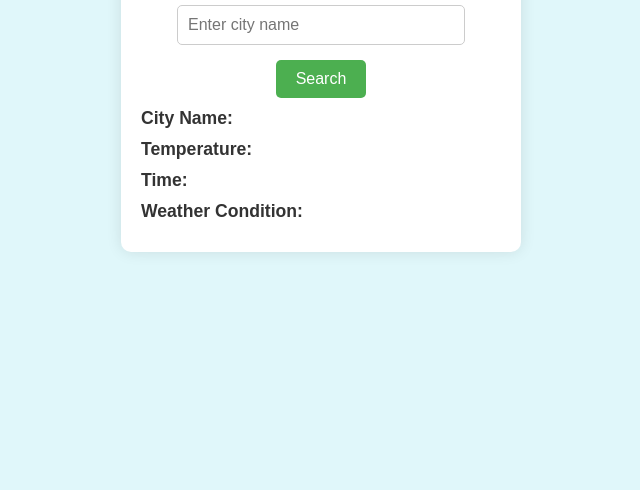
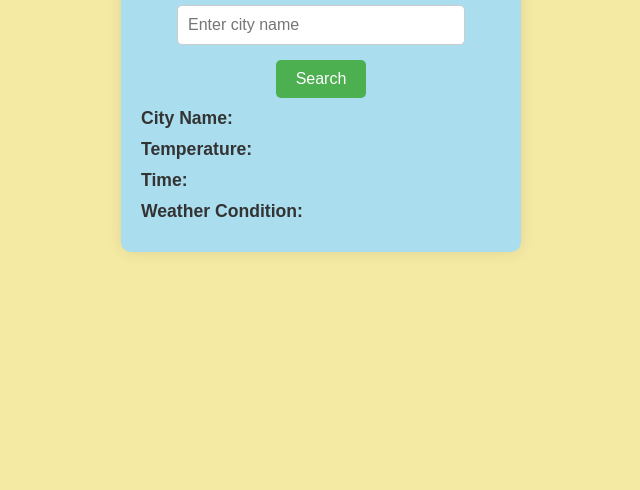
Before and after one commit to Arkapravo01/Weather-App, a plain HTML site: page index.html in a window 1280 px wide. Shown: the part 310-800 px from the top of the page, without its empty margins (319-959 px from the left). Drawn offline with Linux system fonts and the light colour scheme.

Commit message:
Update weather.css

```diff
--- a/weather.css
+++ b/weather.css
@@ -8,7 +8,7 @@
 /* Body Styles */
 body {
     font-family: 'Arial', sans-serif;
-    background-color: #e0f7fa;  /* Light background color */
+    background-color:rgb(245, 234, 164);  /* Light background color */
     display: flex;
     justify-content: center;
     align-items: center;
@@ -18,7 +18,7 @@ body {
 
 /* Container for the weather info */
 .container {
-    background-color: #ffffff;
+    background-color:rgb(170, 222, 239);
     padding: 20px;
     border-radius: 10px;
     box-shadow: 0 0 15px rgba(0, 0, 0, 0.1);
```
